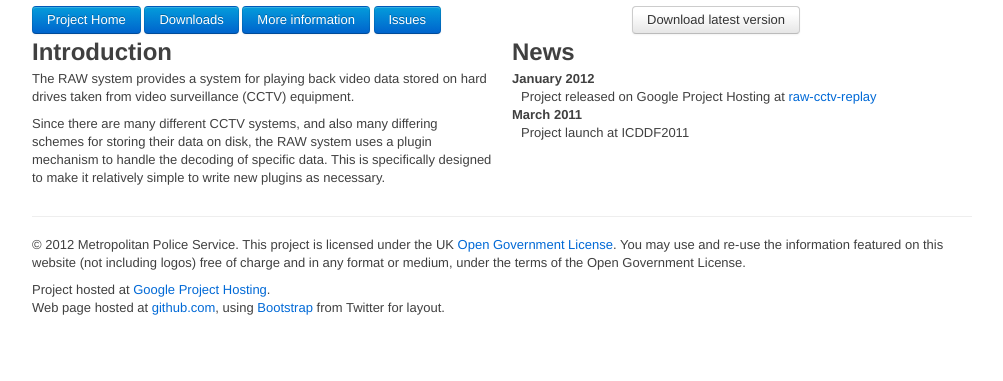
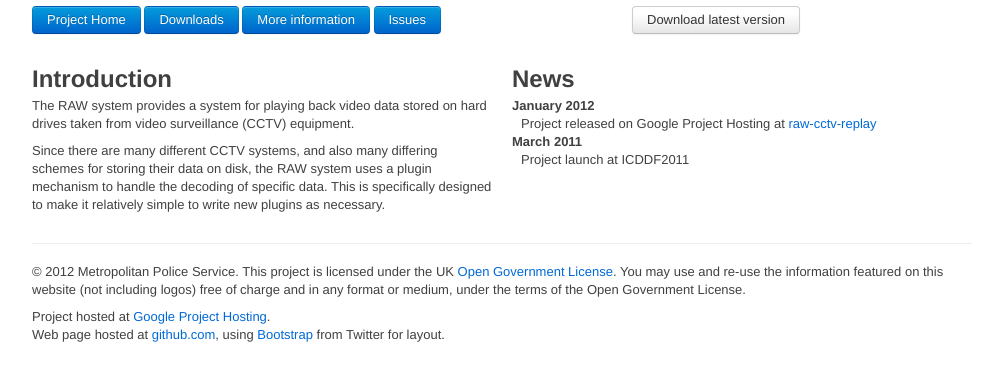
Before and after one commit to raw-cctv-replay/raw-cctv-replay.github.com, a plain HTML site: page index.html in a window 1280 px wide. Shown: the part 111-492 px from the top of the page, without its empty margins (138-1141 px from the left). Drawn offline with Linux system fonts and the light colour scheme; files that its build step writes are made by us from their sources.

Commit message:
Add a little more vertical space after the buttons

```diff
--- a/index.html
+++ b/index.html
@@ -15,31 +15,23 @@
         <div class="span16">
           <h1>RAW CCTV Replay</h1>
           <h2>A plugin-based system for CCTV data exploration and replay</h2>
-	  <p>&nbsp;</p>
         </div>
       </div>
 
       <div class="row">    <!-- The top menu .......................... -->
+	  <p>&nbsp;</p>
         <div class="span10">
             <a class="btn primary" href="http://code.google.com/p/raw-cctv-replay/">Project Home</a></li>
             <a class="btn primary" href="http://code.google.com/p/raw-cctv-replay/downloads/list">Downloads</a></li>
             <a class="btn primary" href="http://code.google.com/p/raw-cctv-replay/w/list">More information</a></li>
             <a class="btn primary" href="http://code.google.com/p/raw-cctv-replay/issues/list">Issues</a></li>
-            <!--
-          <ul class="pills">
-            <li><a href="http://code.google.com/p/raw-cctv-replay/">Project Home</a></li>
-            <li><a href="http://code.google.com/p/raw-cctv-replay/downloads/list">Downloads</a></li>
-            <li><a href="http://code.google.com/p/raw-cctv-replay/w/list">More information</a></li>
-            <li><a href="http://code.google.com/p/raw-cctv-replay/issues/list">Issues</a></li>
-            <li><a href="http://code.google.com/p/raw-cctv-replay/source/checkout"</a></li>
-          </ul>
-          -->
         </div>
         <div class="span6">
           <a class="btn"
             href="http://code.google.com/p/raw-cctv-replay/downloads/detail?name=raw-cctv-replay-v1.0.tgz"
            >Download latest version</a>
         </div>
+	  <p>&nbsp;</p>
       </div>
 
       <div class="row">
```
